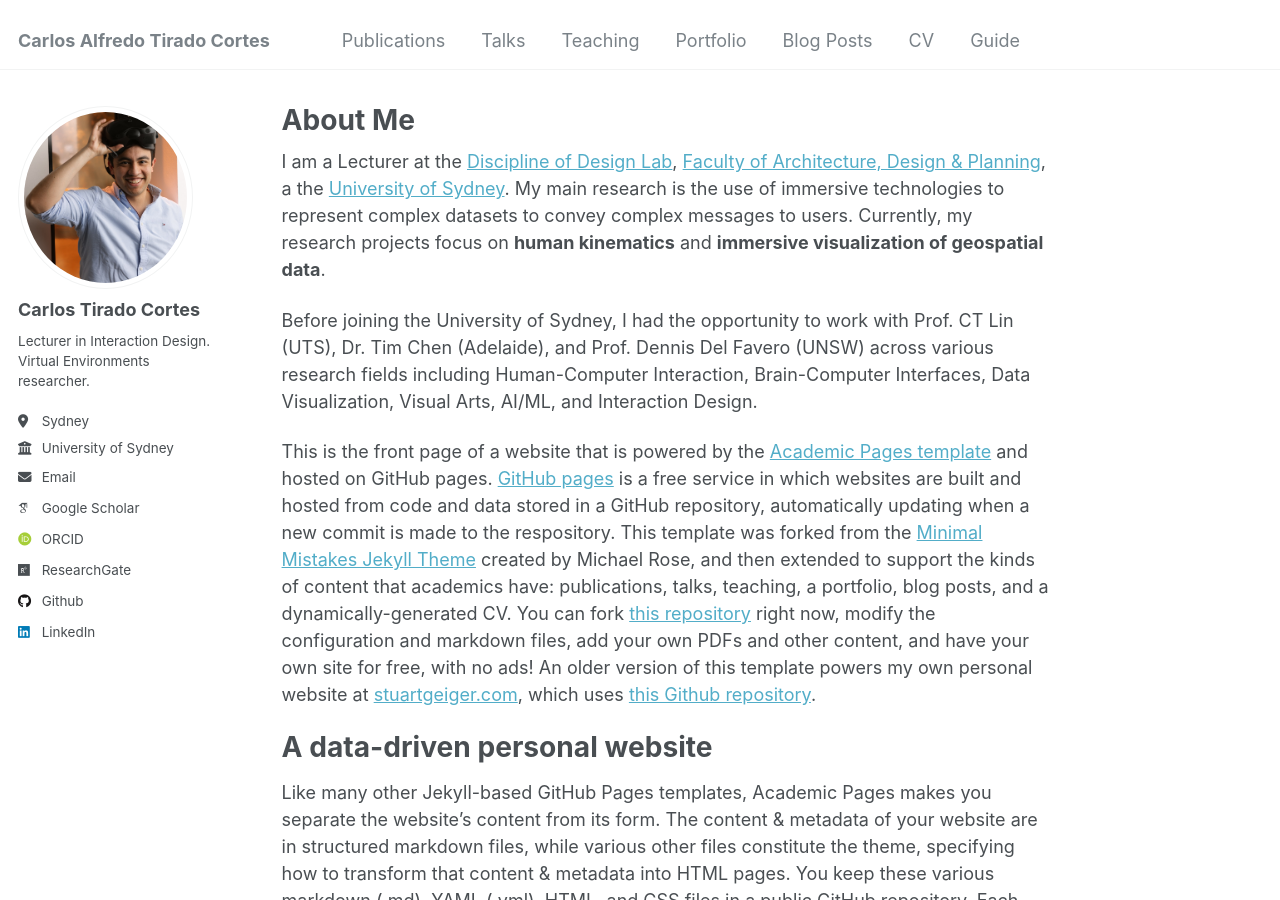
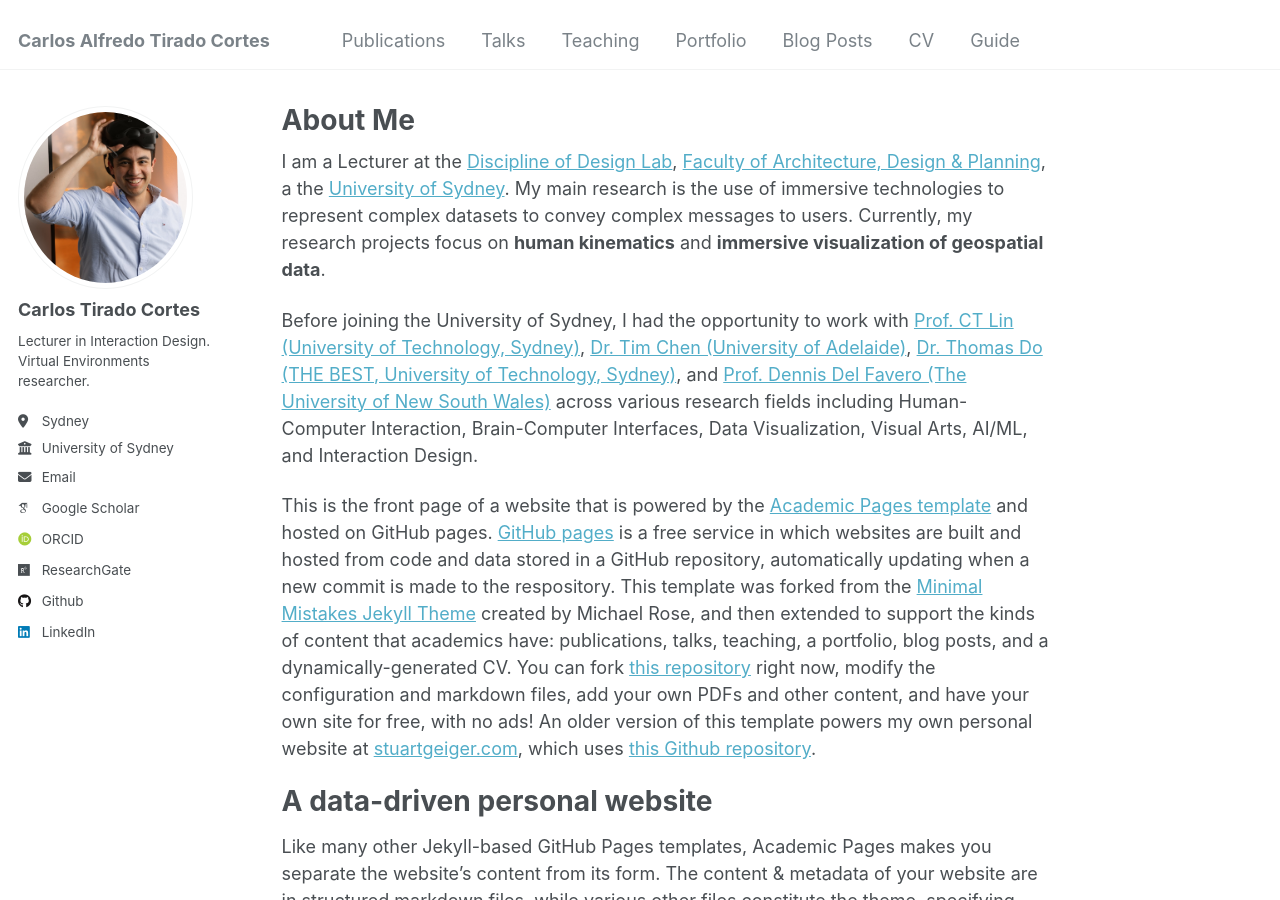
Before and after one commit to catiradocortes/catiradocortes.github.io, a Jekyll site: the page built from _pages/about.md, in a window 1280 px wide and 900 px high. Built offline with Jekyll 4.4.1, drawn with Linux system fonts in a browser that asks for light colours; some web fonts are replaced.

Commit message:
improved links.

```diff
--- a/_pages/about.md
+++ b/_pages/about.md
@@ -9,7 +9,7 @@ redirect_from:
 
 I am a Lecturer at the [Discipline of Design Lab](https://design.sydney.edu.au/), [Faculty of Architecture, Design & Planning](https://www.sydney.edu.au/architecture/), a the [University of Sydney](https://www.sydney.edu.au/). My main research is the use of immersive technologies to represent complex datasets to convey complex messages to users. Currently, my research projects focus on **human kinematics** and **immersive visualization of geospatial data**.
 
-Before joining the University of Sydney, I had the opportunity to work with Prof. CT Lin (UTS), Dr. Tim Chen (Adelaide), and Prof. Dennis Del Favero (UNSW) across various research fields including Human-Computer Interaction, Brain-Computer Interfaces, Data Visualization, Visual Arts, AI/ML, and Interaction Design.
+Before joining the University of Sydney, I had the opportunity to work with [Prof. CT Lin (University of Technology, Sydney)](https://profiles.uts.edu.au/Chin-Teng.Lin), [Dr. Tim Chen (University of Adelaide)](https://ht-timchen.github.io/), [Dr. Thomas Do (THE BEST, University of Technology, Sydney)](https://profiles.uts.edu.au/Thomas.Do), and [Prof. Dennis Del Favero (The University of New South Wales)](https://www.unsw.edu.au/staff/dennis-del-favero) across various research fields including Human-Computer Interaction, Brain-Computer Interfaces, Data Visualization, Visual Arts, AI/ML, and Interaction Design.
 
 
 
```
